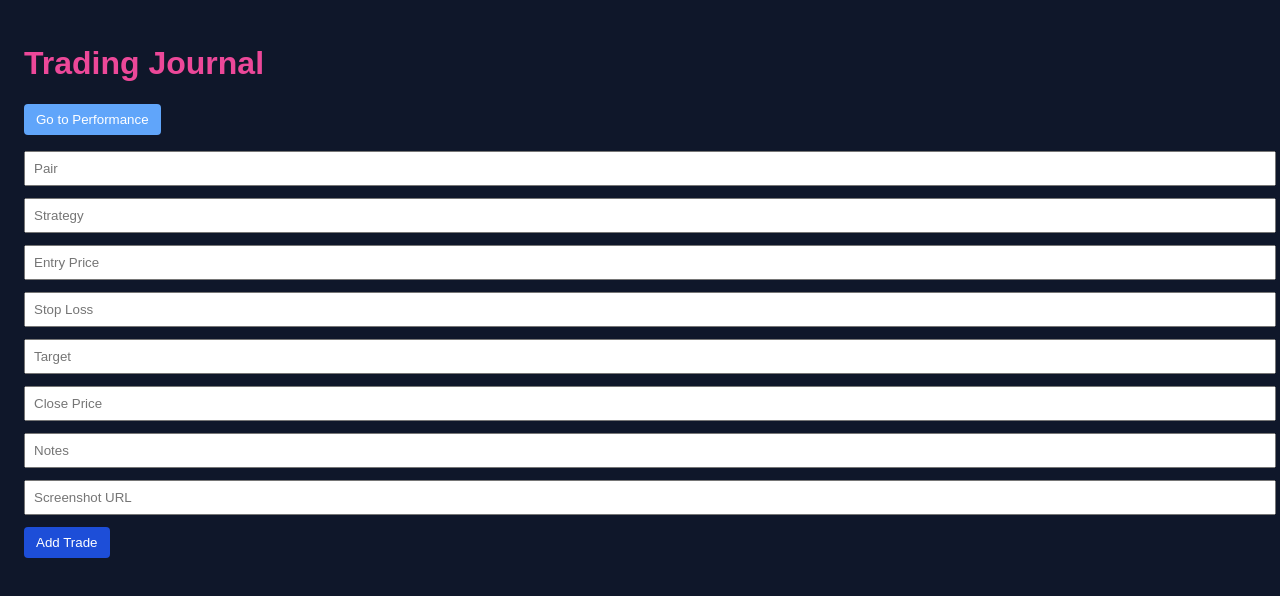
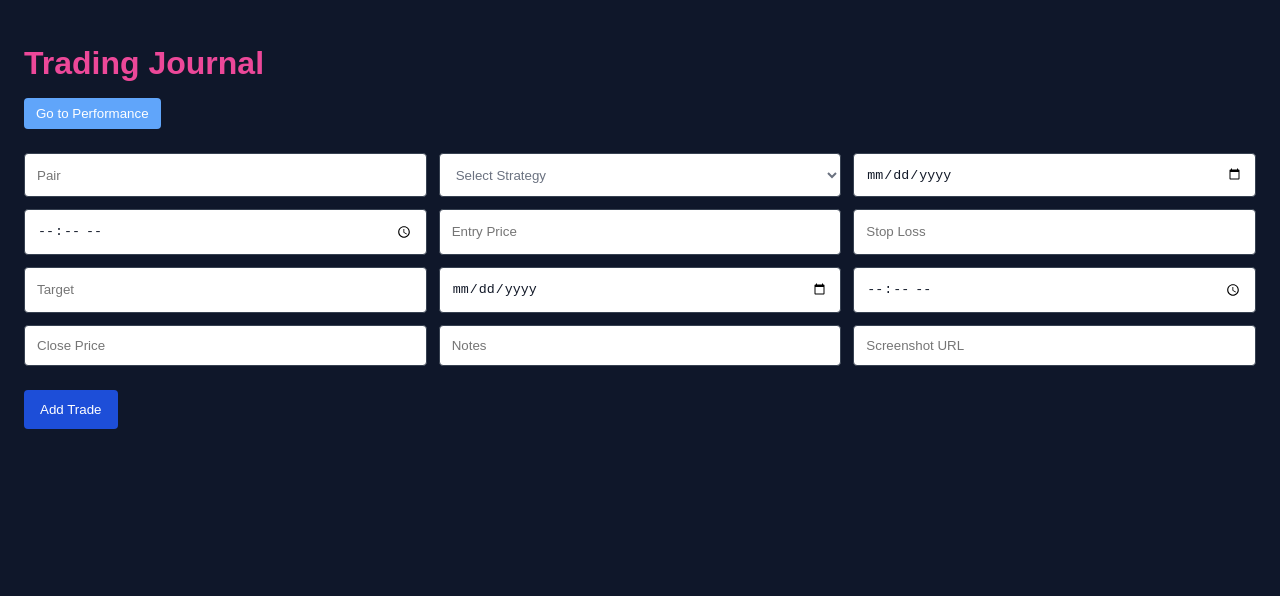
Before and after one commit to Lostkiwi007/Better-Journal-App, a React (Vite) app: page /#/ in a window 1280 px wide. Shown: the top 596 px of the page. Built offline with nearby package versions, Linux system fonts and the light colour scheme.

Commit message:
Add date/time fields, auto R:R, and strategy dropdown to JournalPage

```diff
--- a/src/pages/JournalPage.jsx
+++ b/src/pages/JournalPage.jsx
@@ -1,37 +1,62 @@
+// src/pages/JournalPage.jsx
 import React, { useState } from "react";
 import { useNavigate } from "react-router-dom";
 
 export default function JournalPage() {
-  const [trades, setTrades] = useState([]);
+  const navigate = useNavigate();
+
+  // Pre‐defined strategies; “Add New…” will prompt the user
+  const [strategies, setStrategies] = useState([
+    "ORB",
+    "Power Trend",
+    "Breakout",
+    "Phantom Flow",
+    "Pip Snatcher",
+  ]);
+
+  // Form state for a new trade
   const [newTrade, setNewTrade] = useState({
     pair: "",
     strategy: "",
+    entryDate: "",    // yyyy-mm-dd
+    entryTime: "",    // hh:mm
     entry: "",
     stop: "",
     target: "",
+    closeDate: "",
+    closeTime: "",
     close: "",
-    result: "",
-    rr: "",
     notes: "",
-    screenshot: ""
+    screenshot: "",
   });
-  const navigate = useNavigate();
 
+  // List of completed trades
+  const [trades, setTrades] = useState([]);
+
+  // Calculate R:R and Win/Loss/BE
   const determineResult = (entry, stop, target, close) => {
     const e = parseFloat(entry);
     const s = parseFloat(stop);
     const t = parseFloat(target);
     const c = parseFloat(close);
-    if (isNaN(e) || isNaN(s) || isNaN(t) || isNaN(c)) return { result: "", rr: "" };
+    if (isNaN(e) || isNaN(s) || isNaN(t) || isNaN(c)) {
+      return { result: "", rr: "" };
+    }
+
     const risk = Math.abs(e - s);
     const reward = Math.abs(t - e);
-    const rr = reward !== 0 ? (Math.abs(c - e) / risk).toFixed(2) : "";
+    const rrValue = reward !== 0 ? (Math.abs(c - e) / risk).toFixed(2) : "";
+
     let result = "BE";
-    if ((e < t && c >= t) || (e > t && c <= t)) result = "Win";
-    else if ((e < s && c <= s) || (e > s && c >= s)) result = "Loss";
-    return { result, rr };
+    if ((e < t && c >= t) || (e > t && c <= t)) {
+      result = "Win";
+    } else if ((e < s && c <= s) || (e > s && c >= s)) {
+      result = "Loss";
+    }
+    return { result, rr: rrValue };
   };
 
+  // When “Add Trade” is clicked:
   const addTrade = () => {
     const { result, rr } = determineResult(
       newTrade.entry,
@@ -39,28 +64,51 @@ export default function JournalPage() {
       newTrade.target,
       newTrade.close
     );
-    setTrades([...trades, { ...newTrade, result, rr }]);
+
+    const fullTrade = { ...newTrade, result, rr };
+    setTrades([...trades, fullTrade]);
+
+    // Reset form
     setNewTrade({
       pair: "",
       strategy: "",
+      entryDate: "",
+      entryTime: "",
       entry: "",
       stop: "",
       target: "",
+      closeDate: "",
+      closeTime: "",
       close: "",
-      result: "",
-      rr: "",
       notes: "",
-      screenshot: ""
+      screenshot: "",
     });
   };
 
+  // Handle “Add New” strategy
+  const handleAddStrategy = () => {
+    const name = prompt("Enter a new strategy name:");
+    if (name && name.trim() !== "") {
+      setStrategies([...strategies, name.trim()]);
+      setNewTrade({ ...newTrade, strategy: name.trim() });
+    }
+  };
+
   return (
-    <div style={{ backgroundColor: "#0f172a", color: "white", minHeight: "100vh", padding: 24 }}>
-      <h1 style={{ color: "#ec4899" }}>Trading Journal</h1>
+    <div
+      style={{
+        backgroundColor: "#0f172a",
+        color: "white",
+        minHeight: "100vh",
+        padding: 24,
+      }}
+    >
+      <h1 style={{ color: "#ec4899", marginBottom: 16 }}>Trading Journal</h1>
+
       <button
         onClick={() => navigate("/performance")}
         style={{
-          marginBottom: 16,
+          marginBottom: 24,
           padding: "8px 12px",
           backgroundColor: "#60a5fa",
           color: "white",
@@ -72,55 +120,222 @@ export default function JournalPage() {
         Go to Performance
       </button>
 
-      <div style={{ marginBottom: 20 }}>
+      {/* ---------- FORM INPUTS ---------- */}
+      <div
+        style={{
+          display: "grid",
+          gridTemplateColumns: "repeat(3, 1fr)",
+          gap: "12px",
+          marginBottom: 24,
+        }}
+      >
+        {/* Pair */}
         <input
           placeholder="Pair"
           value={newTrade.pair}
-          onChange={(e) => setNewTrade({ ...newTrade, pair: e.target.value })}
-          style={{ display: "block", marginBottom: 12, padding: 8, width: "100%" }}
+          onChange={(e) =>
+            setNewTrade({ ...newTrade, pair: e.target.value })
+          }
+          style={{
+            padding: 12,
+            borderRadius: 4,
+            border: "1px solid #374151",
+            backgroundColor: "white",
+            color: "#111827",
+          }}
         />
+
+        {/* Strategy Dropdown */}
+        <select
+          value={newTrade.strategy}
+          onChange={(e) => {
+            if (e.target.value === "__add_new__") {
+              handleAddStrategy();
+            } else {
+              setNewTrade({ ...newTrade, strategy: e.target.value });
+            }
+          }}
+          style={{
+            padding: 12,
+            borderRadius: 4,
+            border: "1px solid #374151",
+            backgroundColor: "white",
+            color: newTrade.strategy ? "#111827" : "#6b7280",
+          }}
+        >
+          <option value="" disabled>
+            Select Strategy
+          </option>
+          {strategies.map((s, idx) => (
+            <option key={idx} value={s}>
+              {s}
+            </option>
+          ))}
+          <option value="__add_new__">Add New…</option>
+        </select>
+
+        {/* Entry Date */}
         <input
-          placeholder="Strategy"
-          value={newTrade.strategy}
-          onChange={(e) => setNewTrade({ ...newTrade, strategy: e.target.value })}
-          style={{ display: "block", marginBottom: 12, padding: 8, width: "100%" }}
+          type="date"
+          value={newTrade.entryDate}
+          onChange={(e) =>
+            setNewTrade({ ...newTrade, entryDate: e.target.value })
+          }
+          style={{
+            padding: 12,
+            borderRadius: 4,
+            border: "1px solid #374151",
+            backgroundColor: "white",
+            color: "#111827",
+          }}
         />
+
+        {/* Entry Time */}
+        <input
+          type="time"
+          value={newTrade.entryTime}
+          onChange={(e) =>
+            setNewTrade({ ...newTrade, entryTime: e.target.value })
+          }
+          style={{
+            padding: 12,
+            borderRadius: 4,
+            border: "1px solid #374151",
+            backgroundColor: "white",
+            color: "#111827",
+          }}
+        />
+
+        {/* Entry Price */}
         <input
           placeholder="Entry Price"
           value={newTrade.entry}
-          onChange={(e) => setNewTrade({ ...newTrade, entry: e.target.value })}
-          style={{ display: "block", marginBottom: 12, padding: 8, width: "100%" }}
+          onChange={(e) =>
+            setNewTrade({ ...newTrade, entry: e.target.value })
+          }
+          style={{
+            padding: 12,
+            borderRadius: 4,
+            border: "1px solid #374151",
+            backgroundColor: "white",
+            color: "#111827",
+          }}
         />
+
+        {/* Stop Loss */}
         <input
           placeholder="Stop Loss"
           value={newTrade.stop}
-          onChange={(e) => setNewTrade({ ...newTrade, stop: e.target.value })}
-          style={{ display: "block", marginBottom: 12, padding: 8, width: "100%" }}
+          onChange={(e) =>
+            setNewTrade({ ...newTrade, stop: e.target.value })
+          }
+          style={{
+            padding: 12,
+            borderRadius: 4,
+            border: "1px solid #374151",
+            backgroundColor: "white",
+            color: "#111827",
+          }}
         />
+
+        {/* Target */}
         <input
           placeholder="Target"
           value={newTrade.target}
-          onChange={(e) => setNewTrade({ ...newTrade, target: e.target.value })}
-          style={{ display: "block", marginBottom: 12, padding: 8, width: "100%" }}
+          onChange={(e) =>
+            setNewTrade({ ...newTrade, target: e.target.value })
+          }
+          style={{
+            padding: 12,
+            borderRadius: 4,
+            border: "1px solid #374151",
+            backgroundColor: "white",
+            color: "#111827",
+          }}
         />
+
+        {/* Close Date */}
+        <input
+          type="date"
+          value={newTrade.closeDate}
+          onChange={(e) =>
+            setNewTrade({ ...newTrade, closeDate: e.target.value })
+          }
+          style={{
+            padding: 12,
+            borderRadius: 4,
+            border: "1px solid #374151",
+            backgroundColor: "white",
+            color: "#111827",
+          }}
+        />
+
+        {/* Close Time */}
+        <input
+          type="time"
+          value={newTrade.closeTime}
+          onChange={(e) =>
+            setNewTrade({ ...newTrade, closeTime: e.target.value })
+          }
+          style={{
+            padding: 12,
+            borderRadius: 4,
+            border: "1px solid #374151",
+            backgroundColor: "white",
+            color: "#111827",
+          }}
+        />
+
+        {/* Close Price */}
         <input
           placeholder="Close Price"
           value={newTrade.close}
-          onChange={(e) => setNewTrade({ ...newTrade, close: e.target.value })}
-          style={{ display: "block", marginBottom: 12, padding: 8, width: "100%" }}
+          onChange={(e) =>
+            setNewTrade({ ...newTrade, close: e.target.value })
+          }
+          style={{
+            padding: 12,
+            borderRadius: 4,
+            border: "1px solid #374151",
+            backgroundColor: "white",
+            color: "#111827",
+          }}
         />
+
+        {/* Notes */}
         <input
           placeholder="Notes"
           value={newTrade.notes}
-          onChange={(e) => setNewTrade({ ...newTrade, notes: e.target.value })}
-          style={{ display: "block", marginBottom: 12, padding: 8, width: "100%" }}
+          onChange={(e) =>
+            setNewTrade({ ...newTrade, notes: e.target.value })
+          }
+          style={{
+            padding: 12,
+            borderRadius: 4,
+            border: "1px solid #374151",
+            backgroundColor: "white",
+            color: "#111827",
+          }}
         />
+
+        {/* Screenshot URL */}
         <input
           placeholder="Screenshot URL"
           value={newTrade.screenshot}
-          onChange={(e) => setNewTrade({ ...newTrade, screenshot: e.target.value })}
-          style={{ display: "block", marginBottom: 12, padding: 8, width: "100%" }}
+          onChange={(e) =>
+            setNewTrade({ ...newTrade, screenshot: e.target.value })
+          }
+          style={{
+            padding: 12,
+            borderRadius: 4,
+            border: "1px solid #374151",
+            backgroundColor: "white",
+            color: "#111827",
+          }}
         />
+      </div>
+
+      {/* Add Trade Button */}
       <button
         onClick={addTrade}
         style={{
@@ -128,34 +343,63 @@ export default function JournalPage() {
           color: "white",
           border: "none",
           borderRadius: 4,
-            padding: "8px 12px",
-            cursor: "pointer"
+          padding: "12px 16px",
+          cursor: "pointer",
+          marginBottom: 24,
         }}
       >
         Add Trade
       </button>
-      </div>
 
+      {/* List of Completed Trades */}
       <div>
-        {trades.map((trade, idx) => (
+        {trades.map((trade, idx) => {
+          const { result, rr } = determineResult(
+            trade.entry,
+            trade.stop,
+            trade.target,
+            trade.close
+          );
+
+          return (
             <div
               key={idx}
               style={{
                 backgroundColor: "#1f2937",
                 padding: 12,
                 marginBottom: 12,
-              borderRadius: 4
+                borderRadius: 4,
               }}
             >
-            <div><strong>Pair:</strong> {trade.pair}</div>
-            <div><strong>Strategy:</strong> {trade.strategy}</div>
-            <div><strong>Entry:</strong> {trade.entry}</div>
-            <div><strong>Stop:</strong> {trade.stop}</div>
-            <div><strong>Target:</strong> {trade.target}</div>
-            <div><strong>Close:</strong> {trade.close}</div>
-            <div><strong>Result:</strong> {trade.result}</div>
-            <div><strong>R:R:</strong> {trade.rr}</div>
-            <div><strong>Notes:</strong> {trade.notes}</div>
+              <div>
+                <strong>Pair:</strong> {trade.pair}
+              </div>
+              <div>
+                <strong>Strategy:</strong> {trade.strategy}
+              </div>
+              <div>
+                <strong>Entry:</strong> {trade.entry} @ {trade.entryDate}{" "}
+                {trade.entryTime}
+              </div>
+              <div>
+                <strong>Stop:</strong> {trade.stop}
+              </div>
+              <div>
+                <strong>Target:</strong> {trade.target}
+              </div>
+              <div>
+                <strong>Close:</strong> {trade.close} @ {trade.closeDate}{" "}
+                {trade.closeTime}
+              </div>
+              <div>
+                <strong>Result:</strong> {result}
+              </div>
+              <div>
+                <strong>R:R:</strong> {rr}
+              </div>
+              <div>
+                <strong>Notes:</strong> {trade.notes}
+              </div>
               {trade.screenshot && (
                 <div style={{ marginTop: 8 }}>
                   <a
@@ -169,7 +413,8 @@ export default function JournalPage() {
                 </div>
               )}
             </div>
-        ))}
+          );
+        })}
       </div>
     </div>
   );
```
Lines whose indentation alone changed are shown as unchanged.
